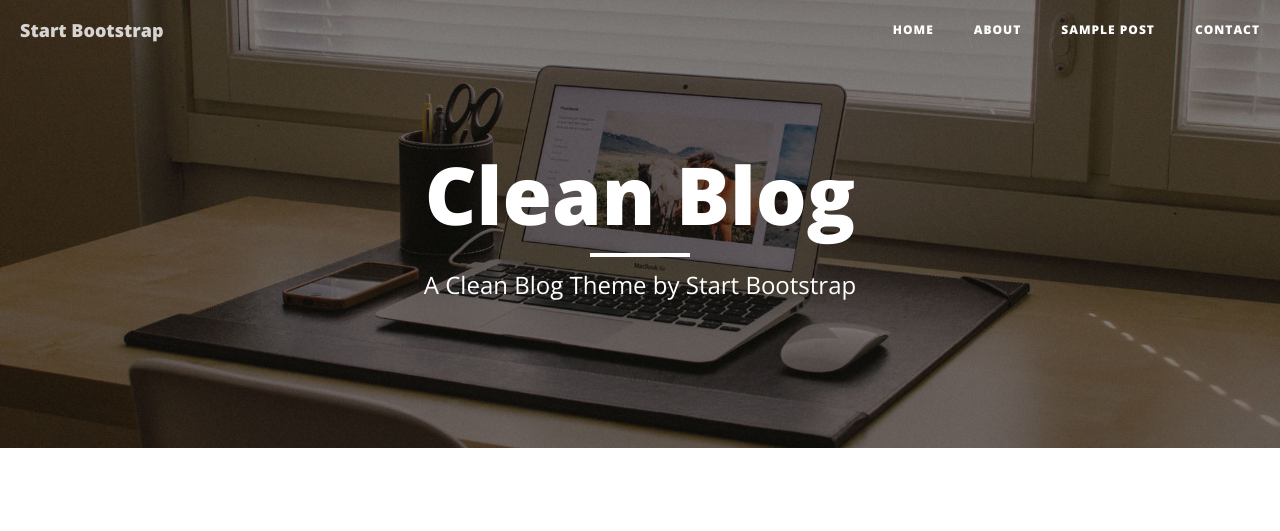
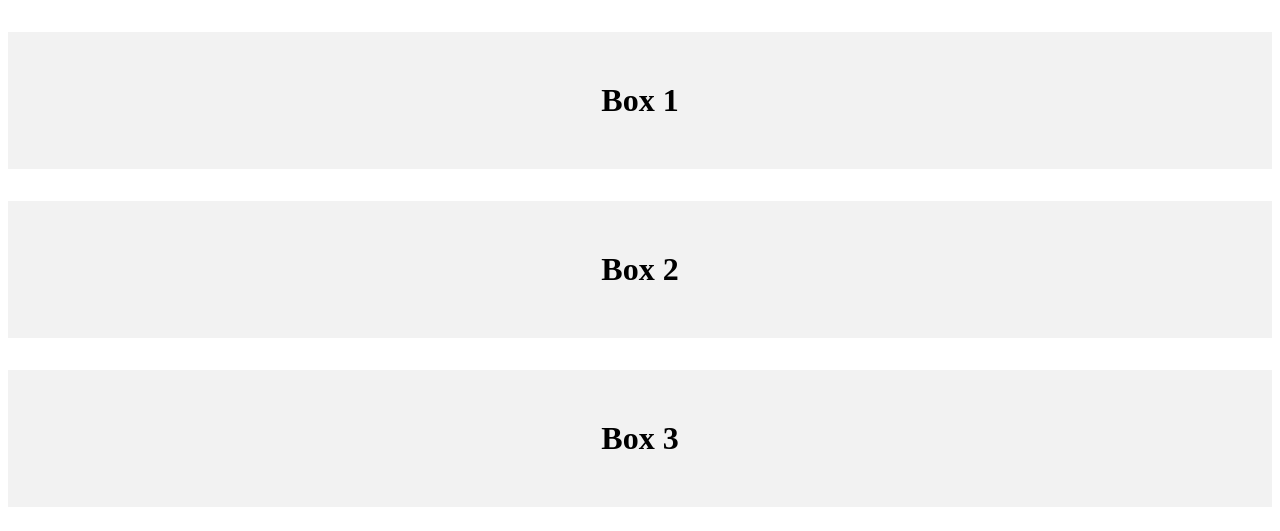
Before and after one commit to lmpizarro/herokuSimpleFlask, a Flask app: template templates/start_boot_strap/responsive/index.html in a window 1280 px wide. Shown: the top 531 px of the page. Run offline with Flask 2, Linux system fonts and the light colour scheme; the template is opened without the code that fills it, so the values that code supplies are empty; some libraries are stand-ins or nearby versions.

Commit message:
index fixed base

```diff
--- a/templates/start_boot_strap/responsive/index.html
+++ b/templates/start_boot_strap/responsive/index.html
@@ -1,4 +1,4 @@
-{% extends "start_boot_strap/clean_blog/base.html" %}
+{% extends "bootstrap/base.html" %}
 
 {% block title %} - Home{% endblock %}
 
```
